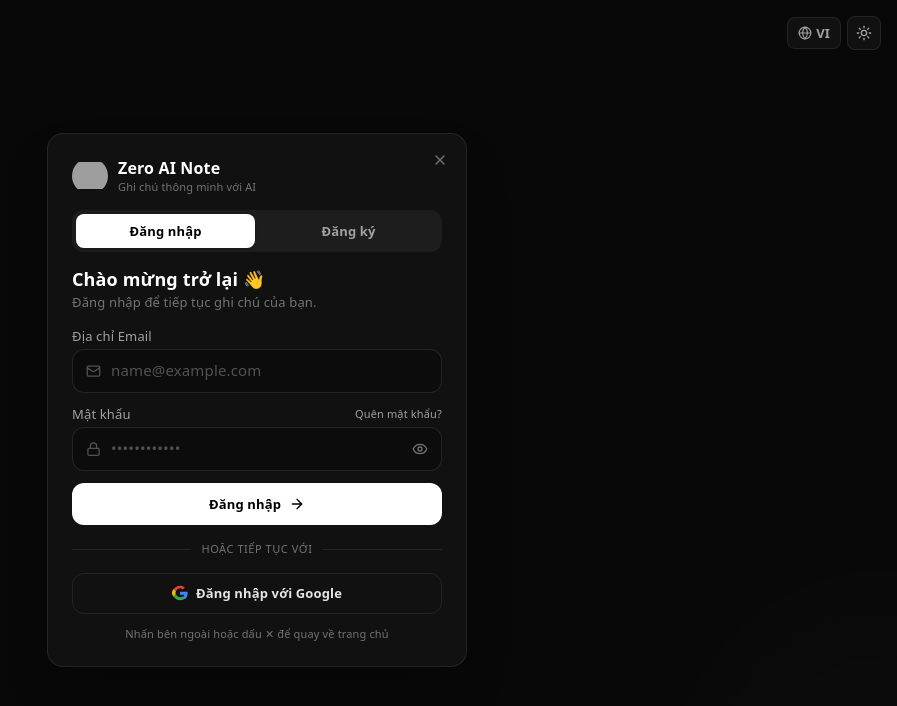
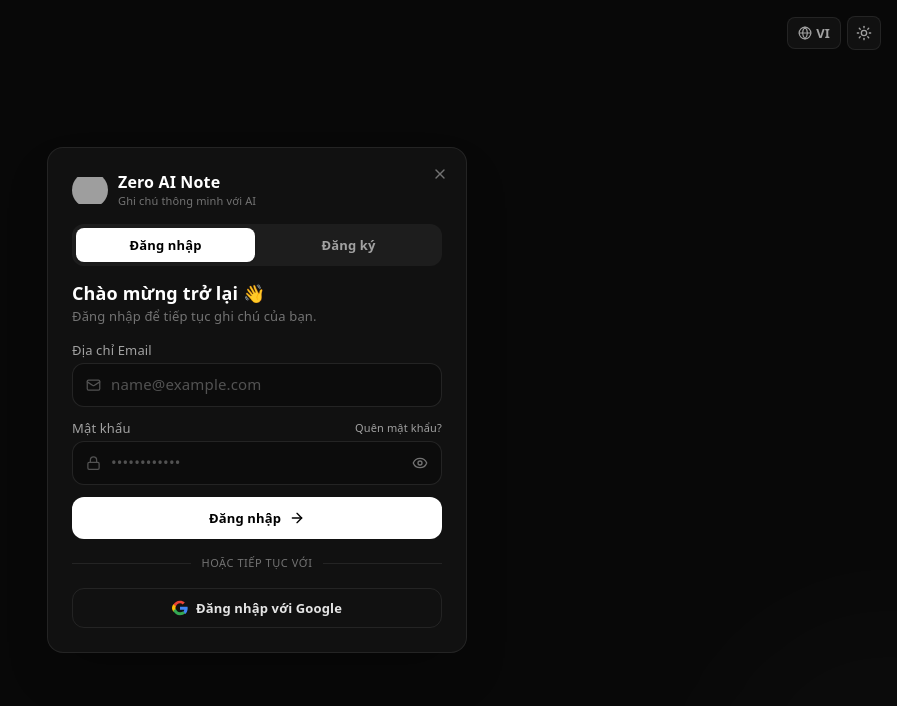
Before and after one commit to CThawngs/Zero-AI-Note, a Next.js app: page /app in a window 1280 px wide. Shown: the top 706 px of the page, without its empty margins (383-1280 px from the left). Built offline with nearby package versions, Linux system fonts and the light colour scheme; grey boxes are pictures that could not be loaded.

Commit message:
style(auth): remove bottom hint text from login/signup modal

```diff
--- a/src/components/screens/LoginScreen.tsx
+++ b/src/components/screens/LoginScreen.tsx
@@ -397,11 +397,6 @@
             </svg>
             <span>{vi ? 'Đăng nhập với Google' : 'Sign in with Google'}</span>
           </button>
-
-          {/* Footer hint */}
-          <p className={`text-center text-[10px] sm:text-[11px] mt-3 ${muted}`}>
-            {vi ? 'Nhấn bên ngoài hoặc dấu ✕ để quay về trang chủ' : 'Click outside or ✕ to return home'}
-          </p>
         </div>
       </motion.div>
 
```
